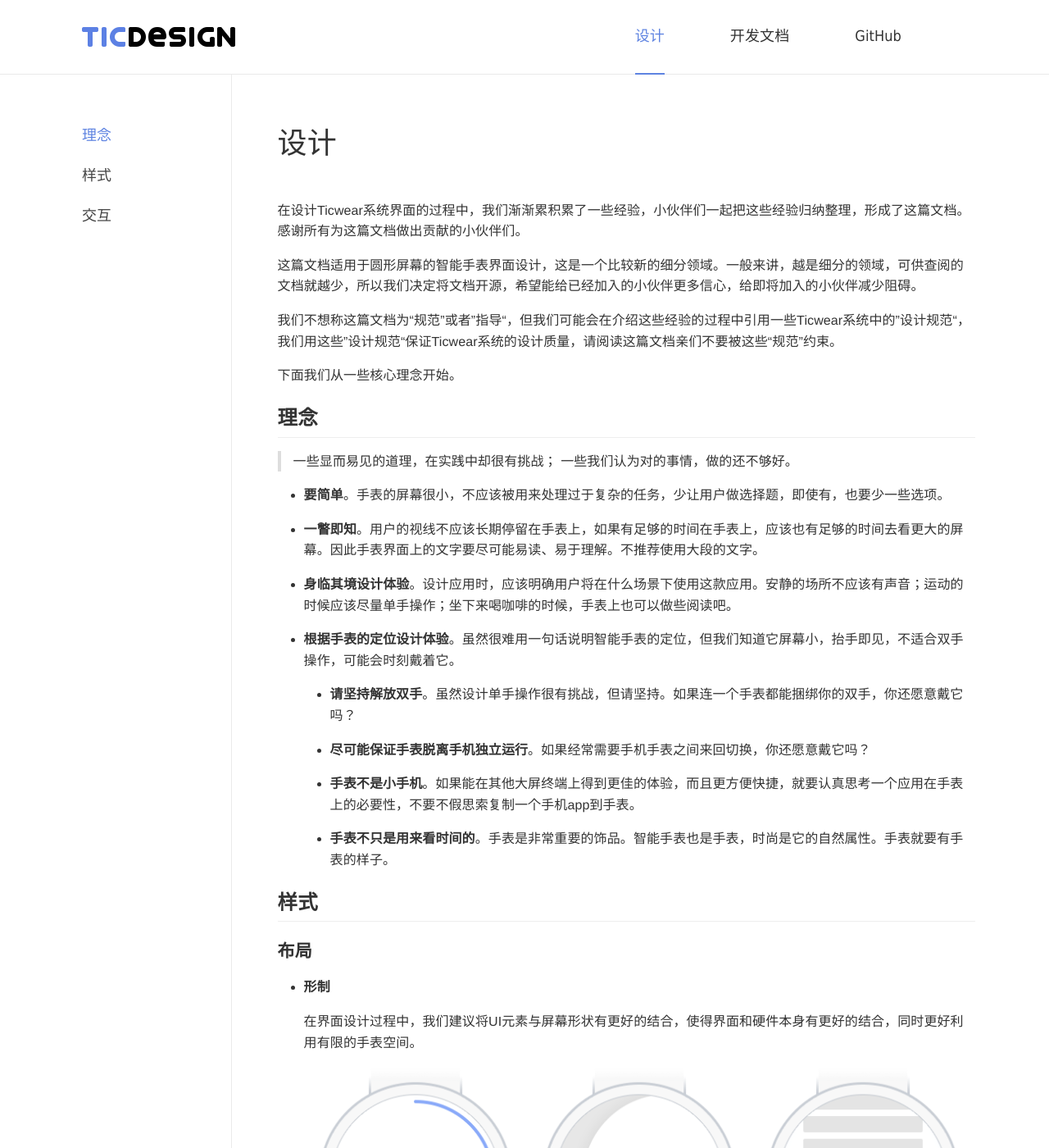
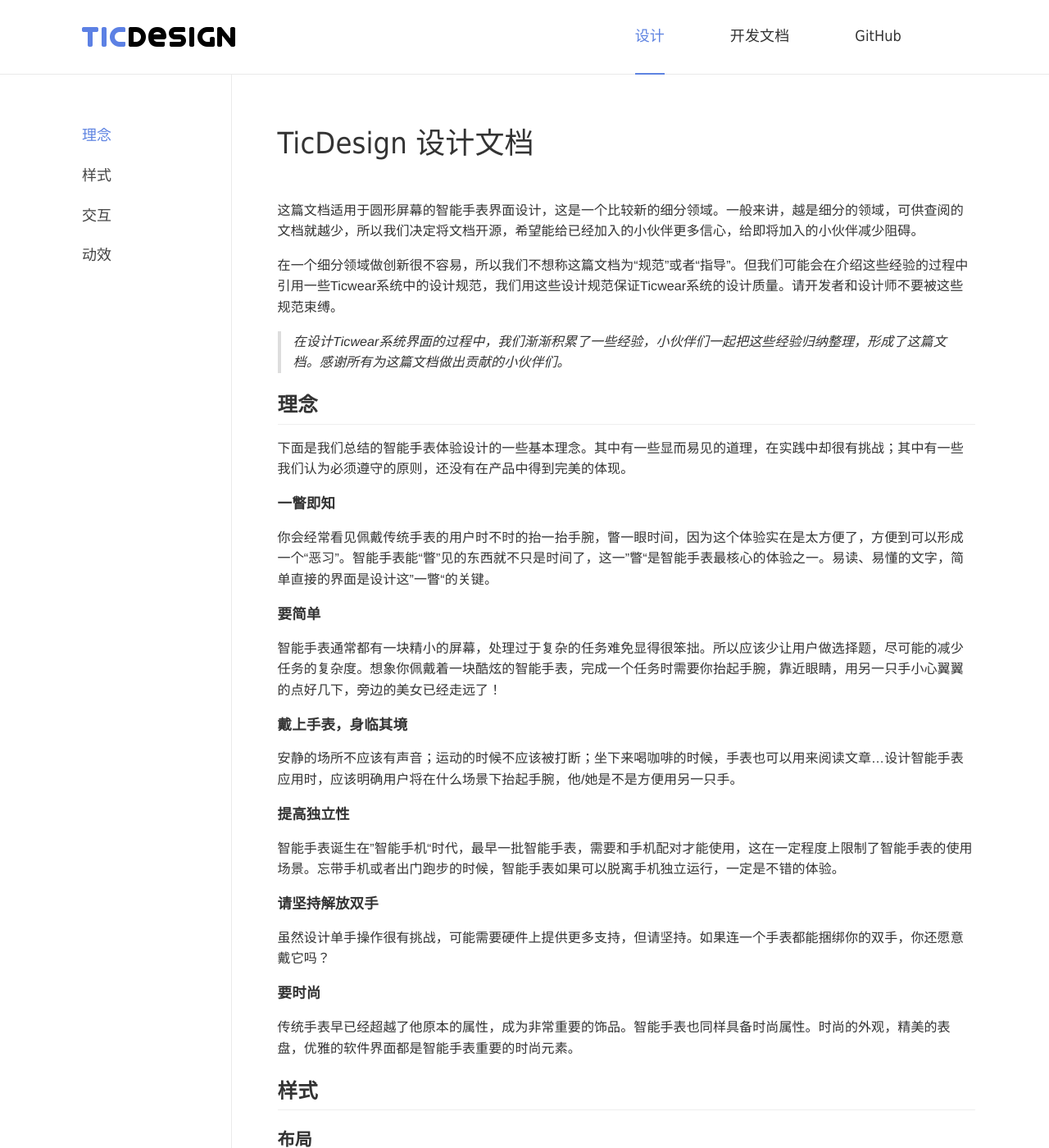
Before and after one commit to mobvoi/ticdesign, a Jekyll site: the page built from _design/index.md, in a window 1280 px wide and 1400 px high. Shown: the whole window at 82% size. Built offline with Jekyll 4.4.1, drawn with Linux system fonts in a browser that asks for light colours; some of the changed text lies outside the part shown.

Commit message:
designdoc updated 0613

```diff
--- a/_design/index.md
+++ b/_design/index.md
@@ -1,199 +1,212 @@
 ---
 layout: doc
-title: 设计
+title: TicDesign 设计文档
 permalink: /design/
 ---
 
-在设计Ticwear系统界面的过程中，我们渐渐累积累了一些经验，小伙伴们一起把这些经验归纳整理，形成了这篇文档。感谢所有为这篇文档做出贡献的小伙伴们。
-
 这篇文档适用于圆形屏幕的智能手表界面设计，这是一个比较新的细分领域。一般来讲，越是细分的领域，可供查阅的文档就越少，所以我们决定将文档开源，希望能给已经加入的小伙伴更多信心，给即将加入的小伙伴减少阻碍。
 
-我们不想称这篇文档为“规范”或者”指导“，但我们可能会在介绍这些经验的过程中引用一些Ticwear系统中的”设计规范“，我们用这些”设计规范“保证Ticwear系统的设计质量，请阅读这篇文档亲们不要被这些“规范”约束。
+在一个细分领域做创新很不容易，所以我们不想称这篇文档为“规范”或者“指导”。但我们可能会在介绍这些经验的过程中引用一些Ticwear系统中的设计规范，我们用这些设计规范保证Ticwear系统的设计质量。请开发者和设计师不要被这些规范束缚。
 
-下面我们从一些核心理念开始。
+>*在设计Ticwear系统界面的过程中，我们渐渐积累了一些经验，小伙伴们一起把这些经验归纳整理，形成了这篇文档。感谢所有为这篇文档做出贡献的小伙伴们。*
 
 ## 理念
+下面是我们总结的智能手表体验设计的一些基本理念。其中有一些显而易见的道理，在实践中却很有挑战；其中有一些我们认为必须遵守的原则，还没有在产品中得到完美的体现。
 
-> 一些显而易见的道理，在实践中却很有挑战；
-> 一些我们认为对的事情，做的还不够好。
+#### 一瞥即知
+你会经常看见佩戴传统手表的用户时不时的抬一抬手腕，瞥一眼时间，因为这个体验实在是太方便了，方便到可以形成一个“恶习”。智能手表能“瞥”见的东西就不只是时间了，这一”瞥“是智能手表最核心的体验之一。易读、易懂的文字，简单直接的界面是设计这”一瞥“的关键。
+<!-- 此处最好有一个用户在合适的时候瞥一眼的动图 -->
 
-- **要简单**。手表的屏幕很小，不应该被用来处理过于复杂的任务，少让用户做选择题，即使有，也要少一些选项。
+#### 要简单
+智能手表通常都有一块精小的屏幕，处理过于复杂的任务难免显得很笨拙。所以应该少让用户做选择题，尽可能的减少任务的复杂度。想象你佩戴着一块酷炫的智能手表，完成一个任务时需要你抬起手腕，靠近眼睛，用另一只手小心翼翼的点好几下，旁边的美女已经走远了！
+<!-- 此处最好有一个符合以上描述的动图 -->
 
-- **一瞥即知**。用户的视线不应该长期停留在手表上，如果有足够的时间在手表上，应该也有足够的时间去看更大的屏幕。因此手表界面上的文字要尽可能易读、易于理解。不推荐使用大段的文字。
+  <!--用户的视线不应该长期停留在手表上，如果有足够的时间在手表上，应该也有足够的时间去看更大的屏幕。因此手表界面上的文字要尽可能易读、易于理解。不推荐使用大段的文字。-->
 
-- **身临其境设计体验**。设计应用时，应该明确用户将在什么场景下使用这款应用。安静的场所不应该有声音；运动的时候应该尽量单手操作；坐下来喝咖啡的时候，手表上也可以做些阅读吧。
+#### 戴上手表，身临其境
+安静的场所不应该有声音；运动的时候不应该被打断；坐下来喝咖啡的时候，手表也可以用来阅读文章...设计智能手表应用时，应该明确用户将在什么场景下抬起手腕，他/她是不是方便用另一只手。
+<!-- 此处最好有一个符合以上描述的动图 -->
 
-- **根据手表的定位设计体验**。虽然很难用一句话说明智能手表的定位，但我们知道它屏幕小，抬手即见，不适合双手操作，可能会时刻戴着它。
+#### 提高独立性
+智能手表诞生在”智能手机“时代，最早一批智能手表，需要和手机配对才能使用，这在一定程度上限制了智能手表的使用场景。忘带手机或者出门跑步的时候，智能手表如果可以脱离手机独立运行，一定是不错的体验。
+<!-- 此处最好有一个符合以上描述的动图，如果这个用了跑步，其他就不要用了 -->
 
-  - **请坚持解放双手**。虽然设计单手操作很有挑战，但请坚持。如果连一个手表都能捆绑你的双手，你还愿意戴它吗？
+#### 请坚持解放双手
+虽然设计单手操作很有挑战，可能需要硬件上提供更多支持，但请坚持。如果连一个手表都能捆绑你的双手，你还愿意戴它吗？
 
-  - **尽可能保证手表脱离手机独立运行**。如果经常需要手机手表之间来回切换，你还愿意戴它吗？
+  <!-- **手表不是小手机**。如果能在其他大屏终端上得到更佳的体验，而且更方便快捷，就要认真思考一个应用在手表上的必要性，不要不假思索复制一个手机app到手表。-->
 
-  - **手表不是小手机**。如果能在其他大屏终端上得到更佳的体验，而且更方便快捷，就要认真思考一个应用在手表上的必要性，不要不假思索复制一个手机app到手表。
-
-  - **手表不只是用来看时间的**。手表是非常重要的饰品。智能手表也是手表，时尚是它的自然属性。手表就要有手表的样子。
+#### 要时尚
+传统手表早已经超越了他原本的属性，成为非常重要的饰品。智能手表也同样具备时尚属性。时尚的外观，精美的表盘，优雅的软件界面都是智能手表重要的时尚元素。
 
 ## 样式
 
 ### 布局
+设计圆形屏幕的界面布局，是一件很有趣的事情。圆形的屏幕边缘会让你不由自主的尝试一些独特的布局方式，也会发现很多传统布局方式需要针对圆形屏幕做细微的调整。
 
-- **形制**
+#### 界面与屏幕形状的结合
 
-  在界面设计过程中，我们建议将UI元素与屏幕形状有更好的结合，使得界面和硬件本身有更好的结合，同时更好利用有限的手表空间。
+我们建议设计师尽可能将UI元素与屏幕形状相关联，这样能更好的利用屏幕空间，可以使得软件界面和硬件结合的更自然。这一点很有挑战，但也是圆形屏幕智能手表的界面设计最有魅力的地方。
 
-  <div class="row">
-  <div class="col-third" markdown="1">
-  <img src="res/circle_progress_bar.png">
-  <p>环形进度条</p>
-  </div>
-  <div class="col-third" markdown="1">
-  <img src="res/page_boundary.png">
-  <p>页面的圆形边界</p>
-  </div>
-  <div class="col-third" markdown="1">
-  <img src="res/page_ending.png">
-  <p>页面尽头反馈效果</p>
-  </div>
-  </div>
+<div class="row">
+<div class="col-third" markdown="1">
+<img src="res/circle_progress_bar.png">
+<p>环形进度条</p>
+</div>
+<div class="col-third" markdown="1">
+<img src="res/page_boundary.png">
+<p>页面的圆形边界</p>
+</div>
+<div class="col-third" markdown="1">
+<img src="res/page_ending.png">
+<p>页面尽头反馈效果</p>
+</div>
+</div>
 
+<!-- 可以补充两个图：1、listview的挠挠状态，2、弧形排列的导航点 -->
 
+#### 边距和参考线
+也许有些界面并不能有很好的结合圆形的设计方案，但他依然可以很易懂、很美观。这就需要给界面留适当的边距，避免界面整体的局促，避免元素间的碰撞。内切正方形、内切黄金矩形、同心的圆形所形成的边距空间能给设计带来很大帮助。当然，你也可以根据实际设计需要选择更合适的布局。
 
-- **留白**
+<div class="row">
+<div class="col-third" markdown="1">
+<img src="res/guideline.png">
+<p>参考线</p>
+</div>
+<div class="col-third" markdown="1">
+<img src="res/layout_example1.png">
+<p>布局示例1</p>
+</div>
+<div class="col-third" markdown="1">
+<img src="res/layout_example2.png">
+<p>布局示例2</p>
+</div>
+</div>
 
-  适当的边距，避免拘谨，避免碰撞。
-
-  <div class="row">
-  <div class="col-third" markdown="1">
-  <img src="res/guideline.png">
-  <p>内切黄金矩形参考线</p>
-  </div>
-  <div class="col-third" markdown="1">
-  <img src="res/layout_example1.png">
-  <p>布局示例1</p>
-  </div>
-  <div class="col-third" markdown="1">
-  <img src="res/layout_example2.png">
-  <p>布局示例2</p>
-  </div>
-  </div>
+<!-- #### **平衡**
+一块精小的圆形屏幕，可能比大的版面更需要做到平衡。一些细微的不平衡都会格外明显。
+#### 需要在布局里扩展一到两个点
+-->
 
 
 
 ### 颜色
+关于颜色，我们不想规定颜色的使用，因为这样会给设计带来很大的局限性。我们会给出一些建议和我们在Ticwear系统中使用的颜色作为参考。
 
-> 我们不严格规定颜色如何使用，因为这样会给设计带来很大的局限性。但我们还是给出一些使用建议。
+>*如果展开来说颜色的选择和搭配，可能会远远超出这篇文档的范围，开发者和设计师们可以参阅网络上的其他文档来获取更多关于颜色的知识。*
 
-- **TiColor**
+#### **建议采用黑色主背景**
+手表的屏幕很小，白色的背景会显得屏幕格外的亮，非常刺眼，在运动中使用也不容易聚焦。所以我们推荐大部分界面采用黑色（或者深色）背景。黑色在一些新技术的屏幕上会更节能，也可以提升智能手表的续航能力，同时也更容易和硬件本身浑然一体。
 
-  我们认为智能手表应该富有科技感和时尚感。我们从未来、宇宙、科幻电影、尖端科技、游戏这些关键词中找到了灵感，提炼了一套颜色。开发者可以在代码库中直接选用这些颜色。
-  <div class="row">
-  <div class="col-full">
-  <img src="res/ticolor.png">
-  </div>
-  </div>
+#### **TiColor**
+我们认为智能手表应该富有科技感和时尚感。我们从未来、宇宙、科幻电影、尖端科技、游戏这些关键词中找到了灵感，提炼了一套颜色。这些颜色在纯黑色的背景上效果更好。
 
-- **黑色主背景**
+<img src="res/ticolor.png">
 
-  手表的屏幕很小，白色的背景会显得屏幕格外的亮，非常刺眼，在运动中使用也不容易聚焦，所以我们推荐大部分界面采用黑色（或者深色）背景。黑色在新的LED的屏幕上会更节能，可以提升智能手表的续航能力，同时也更容易和硬件本身浑然一体。
+#### **应用程序的颜色**
+手表界面的内容通常很少，完成一个任务可能需要多个界面，所以同一个应用的不同页面间的关联性显得更加重要。为了保证这一点，可以尝试在应用内保持一致的色调。
 
-  > TiColor在纯黑色的背景上效果更好。
+<!--需要一个例子 -->
 
+#### **合适的对比度**
+背景和内容不要使用色相和明度相近的颜色，在手表上对比度要更大一些，这样能保证在运动中清楚的读取信息。
 
-- **应用的颜色**
-
-  手表界面的内容通常很少，完成一个任务可能需要多个界面，所以同一个应用的不同页面间的关联性显得更加重要。为了保证这一点，可以尝试在应用内保持一致的色调。
-
-- **对比度**
-
-  背景和内容不要使用色相和明度相近的颜色，在手表上对比度要更大一些，这样能保证在运动中清楚的读取信息。
-
-  <div class="row">
-  <div class="col-half" markdown="1">
-  <img src="res/contrast_wrong.png">
-  </div>
-  <div class="col-half" markdown="1">
-  <img src="res/contrast_right.png">
-  </div>
-  </div>
-
+<div class="row">
+<div class="col-half" markdown="1">
+<img src="res/contrast_wrong.png">
+</div>
+<div class="col-half" markdown="1">
+<img src="res/contrast_right.png">
+</div>
+</div>
 
 
 ### 文字排版
 
 文字排版对一个应用程序的设计至关重要。选择合适的字号、合适的行距，不但会让用户在阅读时获得更好的体验，也会让应用程序获得更好视觉效果。在手表上，合适的文字大小才能保证“一瞥即知”，才能保证在某些特定场景的阅读体验。大部分情况下，建议开发者和设计师尊守操作系统的文字排版规范，因为操作系统的开发者更熟悉系统所适配的硬件的特性。
 
-- **字号**
+#### **字号**
+下面是Ticwear系统中的字号规范。如果你也在设计一块1.4寸屏幕的智能手表界面，这套字号规范将更具参考价值。<a href="../doc/#style-and-theme">开发者可以在开发文档中查看如何使用。</a>
 
-  下面是Ticwear系统的字号规范。如果你也在设计一块1.4寸屏幕的智能手表界面，这套字号规范将更具参考价值。<a href="../doc/#style-and-theme">开发者可以在开发文档中查看如何使用。</a>
+<div class="row">
+<div class="col-third" markdown="1">
+<img src="res/fontsize-xl.png">
+</div>
+<div class="col-third" markdown="1">
+<img src="res/fontsize-m.png">
+</div>
+<div class="col-third" markdown="1">
+<img src="res/fontsize-xs.png">
+</div>
+</div>
 
-  <div class="row">
-  <div class="col-full">
-  <img src="res/fontsize.png">
-  </div>
-  </div>
+#### **行间距**
 
-- **行距**
-
-  <div class="row">
-  <p class="col s12 m5">
-  行距和字号的关系经验值：行距为字号的0.4倍。这只是个参考，理论上讲，不过密，不过疏都是合适的。
-  </p>
-  <img class="col s12 m5 push-m1" src="res/line_spacing.png">
-  </div>
+<div class="row">
+<p class="col s12 m5">
+行距和字号的关系经验值：行距为字号的0.4倍。这只是个参考，理论上讲，不过密，不过疏都是合适的。
+</p>
+<img class="col s12 m5 push-m1" src="res/line_spacing.png">
+</div>
 
 
-- **英文文本**
+#### **英文文本**
 
-  <div class="row">
-  <p class="col s12 m5">
-  有很大的概率会发生这样的情况：英文文本在水平方向占据的空间比表达相同意思的中文文本长。我们的经验是英文的字号要比中文至少小2px。</p>
-  <img class="col s12 m6 push-m1" src="res/enfontsize.png">
-  </div>
+如果应用程序需要有英文的版本，会有很大的概率发生类似这样的情况：英文文本在水平方向占据的空间比表达相同意思的中文文本长，导致原本的布局平衡被打乱。可以尝试下面两种解决方案：
 
+1.  让英文字号比汉字字号至少小2px。
+2.  采用一些“压缩版”的字体：如 Google 的 Roboto Condensed。
+
+
+<!-- ### Writing ##样式 下面可以补充一个讲语言表述的点，也可以没有，workflowy上保留了草稿 -->
 
 
 ## 交互
 
-- **安全的响应区域**
+#### 尽量加大响应区域
+建议为UI元素设计安全舒适的视觉和响应区域。考虑到智能手表的使用场景和产品定位，这是一个显而易见的原则。
 
-  尽量加大点击区域
+<div class="row">
+<div class="col-half" markdown="1">
+<img src="res/responsezone_wrong.png">
+</div>
+<div class="col-half" markdown="1">
+<img src="res/responsezone_right.png">
+</div>
+</div>
 
-  <div class="row">
-  <div class="col-half" markdown="1">
-  <img src="res/responsezone_wrong.png">
-  </div>
-  <div class="col-half" markdown="1">
-  <img src="res/responsezone_right.png">
-  </div>
-  </div>
+#### 请保持一定的距离
+为了最大限度减少误操作的可能性，任何两个可点击的UI元素之间都应该保持足够并且合适的距离。
 
-  按钮和按钮之间，请保持一定的距离
+<div class="row">
+<div class="col-half" markdown="1">
+<img src="res/btnspacing_wrong.png">
+</div>
+<div class="col-half" markdown="1">
+<img src="res/btnspacing_right.png">
+</div>
+</div>
 
-  <div class="row">
-  <div class="col-half" markdown="1">
-  <img src="res/btnspacing_wrong.png">
-  </div>
-  <div class="col-half" markdown="1">
-  <img src="res/btnspacing_right.png">
-  </div>
-  </div>
-
- <!-- 手表屏幕寸土寸金，巧妙运用空间 -->
+ <!-- #### 手表屏幕寸土寸金，巧妙运用空间，需要一个btn缩小的动画，workflwoy里还写了一个pickview，不知道跟寸土寸金啥关系-->
 
 
-- **自然的操作反馈**。点按效果一定要明显并且自然，符合操作时的人体手势、运动方向：向下按的时候，按钮要有纵深方向的上的变化；拖拽的时候，物体的运动要符合力学定律。
+#### 自然的操作反馈
+点按效果一定要明显并且自然，符合操作时的人体手势、运动方向：向下按的时候，按钮要有纵深方向的上的变化；拖拽的时候，物体的运动要符合力学定律。
 
-- **尽量少使用toast**。尽量用图形元素去表达操作反馈。如果实在需要，也请保持简单的语言表达。
+<!--需要一个例子 -->
 
+#### 尽量少使用toast
+尽量用图形元素去表达操作反馈。如果实在需要，也请保持简单的语言表达。
 
+<!--需要一个例子 -->
 
-### 动画
+## 动效
 
 智能手表的屏幕有限，我们建议开发者在页面元素出现、页面跳转、行为状态的过程中寄予一定的过渡动画，能够更好的帮助用户理解页面层级和手表的运行状态。动画应该尽量的自然，符合UI元素之间的关系。
 
-> 关于动效，我们没有想好要以怎样的态度起介绍她。在手表中，能让人注意到的设计优雅的动效实在是少之又少，同时动效也是智能手表功耗的杀手之一。请永远记得动效是设计的上层建筑，但却是最温情的展现。
+<!--需要：开关动效；神奇移动是啥不知道；表盘的动效也行；listview的挠挠动效也行； 至少3个-->
 
-<br>
----
+关于动效，我们没有想好要以怎样的态度介绍她。在手表中，能让人注意到的设计优雅的动效实在是少之又少，同时动效也是智能手表功耗的杀手之一。请永远记得动效是设计的上层建筑，但却是最温情的展现。
 
-祝好，愿有温度。
+
+###### *祝好，愿有温度。*
```
Also changed, not shown: _design/res/docbanner.png (added), _design/res/fontsize-m.png (added), _design/res/fontsize-xl.png (added), _design/res/fontsize-xs.png (added), _design/res/responsezone_right.png.
